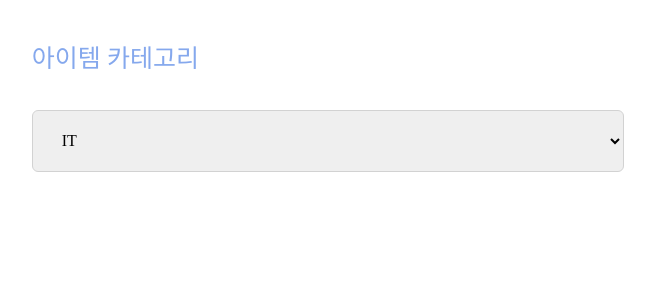
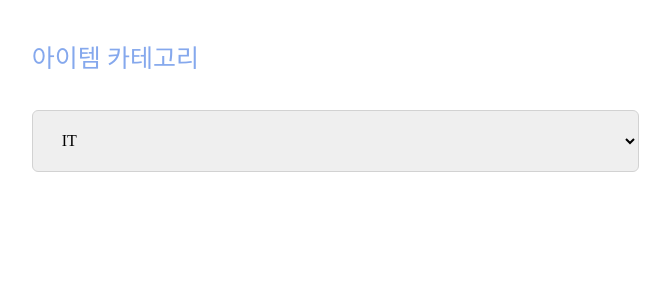
Before and after one commit to funny-funding/funny-funding-django, a Django app: page /funfun/create/ in a window 1280 px wide. Shown: the part 1667-1967 px from the top of the page, without its empty margins (312-982 px from the left). Run offline with Django 4.2, Linux system fonts and the light colour scheme; the visitor is signed in with stand-in values (Sample User, id 1); some web fonts are replaced.

Commit message:
:lipstick: [Design] 아이템 등록 select width 조정

```diff
--- a/funfun/static/funfun/css/item_create.css
+++ b/funfun/static/funfun/css/item_create.css
@@ -42,6 +42,16 @@
 
 .create-input-text{
     width: 100%;
+    margin-top: 1.38vh;
+    height: 62px;
+    border-radius: 6px;
+    border: 1px solid #D2D2D2;
+    padding-left: 25px;
+    font-size: 16px;
+}
+
+.create-input-select{
+    width: 102.5%;
     margin-top: 1.38vh;
     height: 62px;
     border-radius: 6px;
--- a/funfun/templates/funfun/item_create.html
+++ b/funfun/templates/funfun/item_create.html
@@ -30,7 +30,7 @@
                 </div>
                 <div class="create-input">
                     <p class="create-subtitle">아이템 카테고리</p>
-                    <select name="type" class="create-input-text">
+                    <select name="type" class="create-input-select">
                         {% for value, display in form.type.field.choices %}
                             <option value="{{ value }}" {% if form.type.value == value %}selected{% endif %}>{{ display }}</option>
                         {% endfor %}
```
